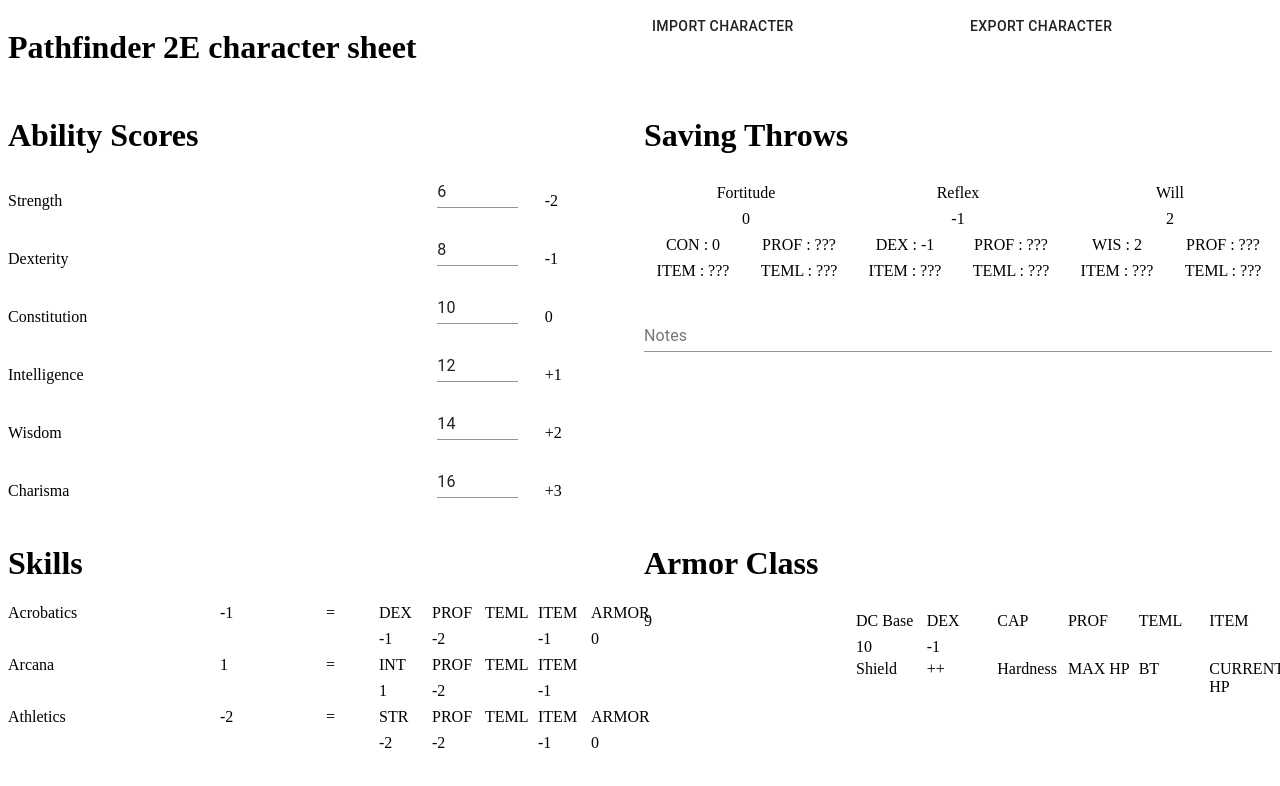
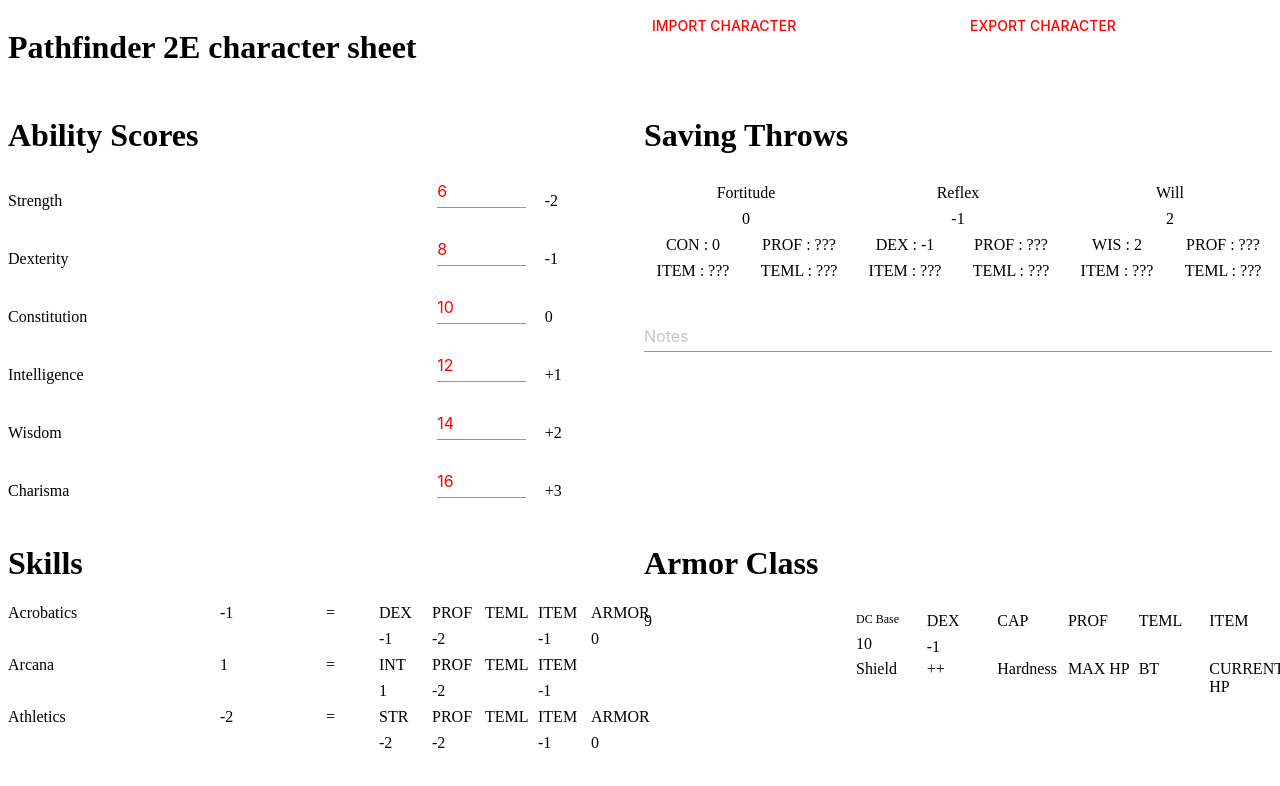
Before and after one commit to Wiljami/CharacterSheetPathfinder2E, a React (Create React App) app: page / in a window 1280 px wide. Shown: the top 786 px of the page. Built offline with nearby package versions, Linux system fonts and the light colour scheme.

Commit message:
Add Primary Typography component.
Primary component will be the most used typography element.
Now it only reduces the size of the font.

```diff
--- a/src/ArmorClassBox.js
+++ b/src/ArmorClassBox.js
@@ -1,5 +1,6 @@
 import React from "react";
 import Grid from "@material-ui/core/Grid";
+import Primary from "./Primary";
 
 export default function ArmorClassBox(props) {
   const ac = 10 + props.abilityScoreModifiers.Dexterity
@@ -17,7 +18,7 @@
             <Grid item xs={2}>
               <Grid container spacing={1}>
                 <Grid item xs={12}>
-                  DC Base
+                  <Primary>DC Base</Primary>
                 </Grid>
                 <Grid item xs={12}>
                   10
--- a/src/Primary.js
+++ b/src/Primary.js
@@ -0,0 +1,15 @@
+import React from "react"
+import PropTypes from 'prop-types'
+
+export default function Primary(props) {
+  const { children } = props
+  return (
+    <>
+      <div style={{fontSize:'12px'}}>{children}</div>
+    </>
+  )
+}
+
+Primary.propTypes = {
+  children: PropTypes.node
+}
--- a/src/theme.js
+++ b/src/theme.js
@@ -1,6 +1,39 @@
 import { createMuiTheme } from '@material-ui/core/styles';
 
 const theme = createMuiTheme({
+  palette: {
+    primary: {
+      main: '#556cd6',
+    },
+    secondary: {
+      main: '#19857b',
+    },
+    text: {
+      primary: '#ff0000',
+      secondary: '#C5C6C7',
+
+    },
+    background: {
+      default: '#0B0C10',
+      paper: '#1F2833',
+    },
+  },
+
+  typography: {
+    fontFamily: [
+      '-apple-system',
+      'BlinkMacSystemFont',
+      '"Segoe UI"',
+      'Roboto',
+      '"Helvetica Neue"',
+      'Arial',
+      'sans-serif',
+      '"Apple Color Emoji"',
+      '"Segoe UI Emoji"',
+      '"Segoe UI Symbol"',
+    ].join(','),
+    fontSize: 14,
+  },
 });
 
 export default theme;
```
